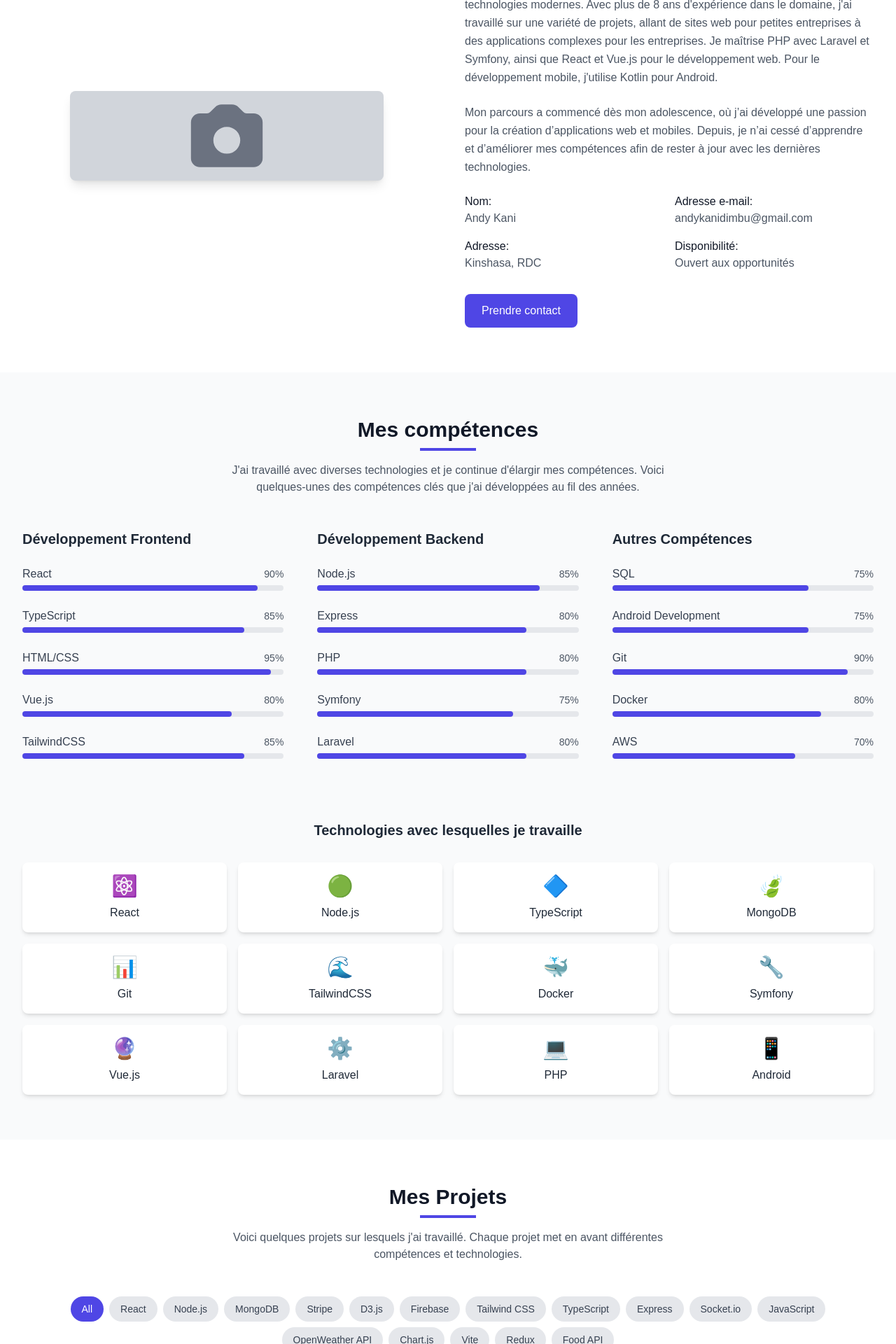
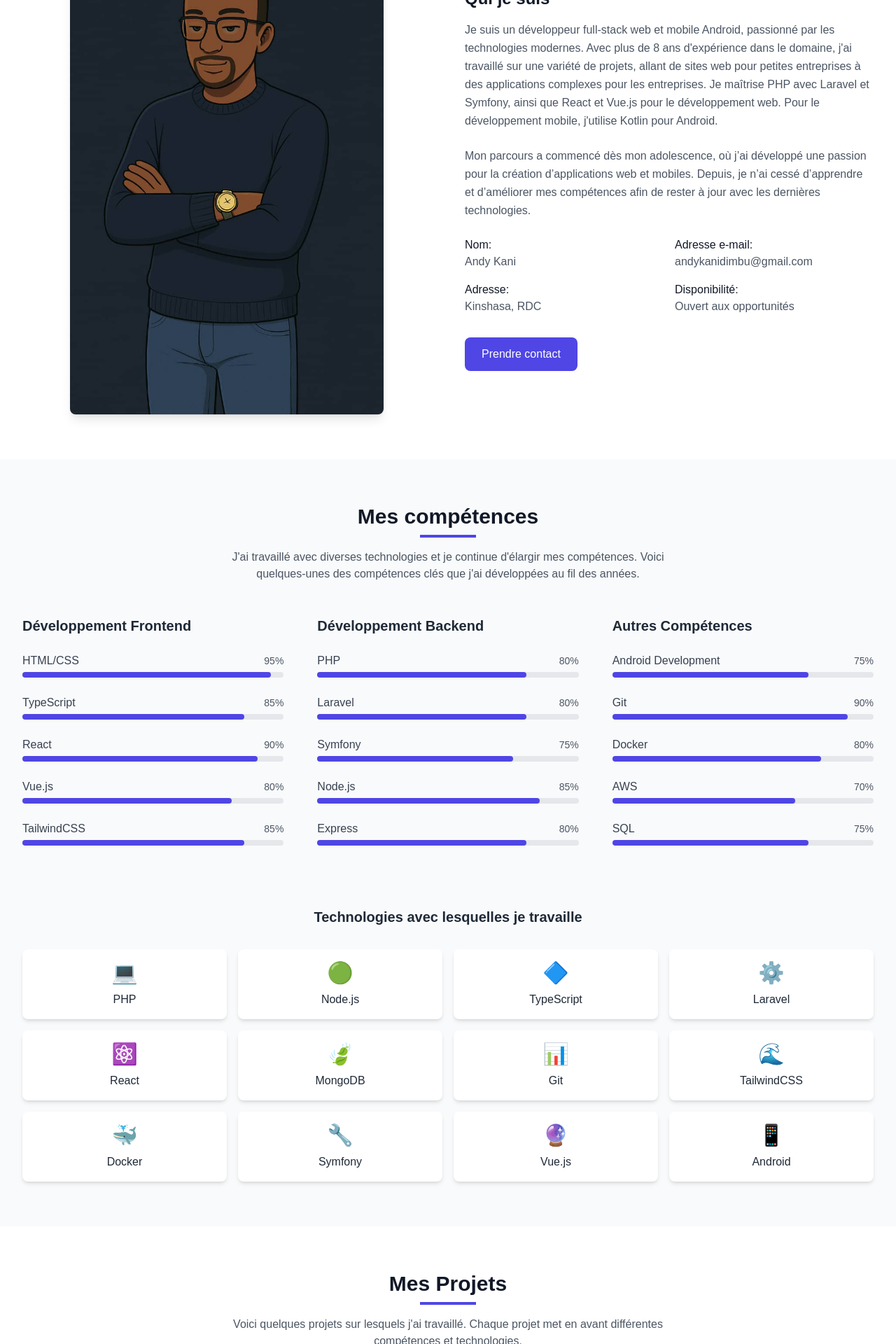
Before and after one commit to andydefer/portfolio, a React (Vite) app: page / in a window 1280 px wide. Shown: the part 800-2720 px from the top of the page at 70% size. Built offline with nearby package versions, Linux system fonts and the light colour scheme.

Commit message:
feat: optimisation du design

```diff
--- a/src/components/About.tsx
+++ b/src/components/About.tsx
@@ -57,31 +57,19 @@
             >
               {/* Replace with actual image */}
               <div className="aspect-w-4 aspect-h-5 bg-gray-300 flex items-center justify-center">
-                <motion.svg
-                  className="w-32 h-32 text-gray-500"
-                  fill="currentColor"
-                  viewBox="0 0 20 20"
-                  xmlns="http://www.w3.org/2000/svg"
-                  initial={{ opacity: 0, scale: 0.5, rotate: -10 }}
-                  animate={
-                    isImageInView
-                      ? { opacity: 1, scale: 1, rotate: 0 }
-                      : { opacity: 0, scale: 0.5, rotate: -10 }
-                  }
+                <motion.img
+                  className="text-gray-500"
+                  src="/public/assets/andy-kani.png"
+                  alt="Profile icon"
+                  initial={{ scale: 0, opacity: 0 }}
+                  animate={{ scale: 1, opacity: 1 }}
                   transition={{
-                    duration: 0.5,
-                    delay: 0.2,
                     type: "spring",
                     stiffness: 260,
                     damping: 20,
+                    delay: 1.2,
                   }}
-                >
-                  <path
-                    fillRule="evenodd"
-                    d="M4 5a2 2 0 00-2 2v8a2 2 0 002 2h12a2 2 0 002-2V7a2 2 0 00-2-2h-1.586a1 1 0 01-.707-.293l-1.121-1.121A2 2 0 0011.172 3H8.828a2 2 0 00-1.414.586L6.293 4.707A1 1 0 015.586 5H4zm6 9a3 3 0 100-6 3 3 0 000 6z"
-                    clipRule="evenodd"
-                  />
-                </motion.svg>
+                />
               </div>
             </motion.div>
           </motion.div>
--- a/src/components/Contact.tsx
+++ b/src/components/Contact.tsx
@@ -117,7 +117,7 @@
           }
           transition={{ duration: 0.5 }}
         >
-          <h2 className="text-3xl font-bold text-gray-900">Contact Me</h2>
+          <h2 className="text-3xl font-bold text-gray-900">Me contacter</h2>
           <motion.div
             className="h-1 w-20 bg-indigo-600 mx-auto mt-2"
             initial={{ width: 0 }}
--- a/src/components/Hero.tsx
+++ b/src/components/Hero.tsx
@@ -109,11 +109,10 @@
           >
             {/* Replace with your profile image */}
             <div className="w-full h-full bg-gray-300 flex items-center justify-center">
-              <motion.svg
-                className="w-24 h-24 text-gray-500"
-                fill="currentColor"
-                viewBox="0 0 20 20"
-                xmlns="http://www.w3.org/2000/svg"
+              <motion.img
+                className="text-gray-500"
+                src="/public/assets/andy-classe.png"
+                alt="Profile icon"
                 initial={{ scale: 0, opacity: 0 }}
                 animate={{ scale: 1, opacity: 1 }}
                 transition={{
@@ -122,13 +121,7 @@
                   damping: 20,
                   delay: 1.2,
                 }}
-              >
-                <path
-                  fillRule="evenodd"
-                  d="M10 9a3 3 0 100-6 3 3 0 000 6zm-7 9a7 7 0 1114 0H3z"
-                  clipRule="evenodd"
-                />
-              </motion.svg>
+              />
             </div>
           </motion.div>
         </motion.div>
--- a/src/components/Projects.tsx
+++ b/src/components/Projects.tsx
@@ -136,51 +136,51 @@
   const projects = [
     {
       id: 1,
-      title: "E-commerce Platform",
+      title: "Farnana",
       description:
-        "A full-stack e-commerce solution with product management, cart functionality, and payment processing.",
-      tags: ["React", "Node.js", "MongoDB", "Stripe"],
-      imageUrl: "",
+        "Farnana est une plateforme congolaise d’apprentissage en ligne, offrant des cours pratiques, accessibles à vie, ainsi que des formations avec certificats ou diplômes, en partenariat avec des institutions reconnues, le tout avec des options gratuites ou payantes.",
+      tags: ["React", "Laravel", "MongoDB", "Stripe"],
+      imageUrl: "/assets/project1.jpg",
     },
     {
       id: 2,
-      title: "Social Media Dashboard",
+      title: "Afya",
       description:
-        "Analytics dashboard for social media metrics with real-time data visualization.",
-      tags: ["React", "D3.js", "Firebase", "Tailwind CSS"],
-      imageUrl: "",
+        "Afya est une plateforme congolaise de prise de rendez-vous médicaux en ligne, permettant aux patients de réserver des consultations facilement avec des professionnels de santé et de gestion des rendez-vous, le tout avec une interface simple et accessible.",
+      tags: ["React", "Android", "Laravel", "Tailwind CSS"],
+      imageUrl: "/assets/project2.jpg",
     },
     {
       id: 3,
-      title: "Task Management App",
+      title: "Skillwhere",
       description:
-        "Collaborative task management application with real-time updates and team features.",
-      tags: ["TypeScript", "React", "Express", "Socket.io"],
-      imageUrl: "",
+        "Skillwhere est une plateforme en ligne permet l'achat de matériaux de construction de qualité et la location d’équipements spécialisés, offrant une solution pratique et accessible pour les professionnels et particuliers dans le secteur de la construction.",
+      tags: ["TypeScript", "React", "Symfony", "Socket.io"],
+      imageUrl: "/assets/project3.jpg",
     },
     {
       id: 4,
-      title: "Weather Forecast App",
+      title: "Modern Structural Concept",
       description:
-        "Location-based weather forecast application with 7-day predictions and historical data.",
-      tags: ["JavaScript", "OpenWeather API", "Chart.js"],
-      imageUrl: "",
+        "Modern Structural Concept est une entreprise congolaise spécialisée dans l'architecture, la constructione t l'infrastructure, offrant des solutions innovantes et durables pour des projets de qualité en RDC.",
+      tags: ["Vue Js", "Laravel", "Tailwind CSS"],
+      imageUrl: "/assets/project4.jpg",
     },
     {
       id: 5,
-      title: "Portfolio Website",
+      title: "Bartban",
       description:
-        "Personal portfolio website built with modern web technologies.",
-      tags: ["React", "Tailwind CSS", "Vite"],
-      imageUrl: "",
+        "Bartban est une plateforme de financement participatif qui permet aux créateurs de projets de lever des fonds en ligne auprès de la communauté, en soutenant des initiatives créatives, sociales, et entrepreneuriales..",
+      tags: ["Laravel", "React", "Tailwind CSS", "SerdiPay"],
+      imageUrl: "/assets/project5.jpg",
     },
     {
       id: 6,
-      title: "Recipe Finder App",
+      title: "TechPreneurs",
       description:
-        "Recipe search and saving application with filtering by ingredients and dietary restrictions.",
-      tags: ["React", "Redux", "Food API"],
-      imageUrl: "",
+        "TechPreneurs est la maison mère de plateformes innovantes comme Skillwhere, Farnana, et Bartban, soutenant des initiatives technologiques et entrepreneuriales visant à révolutionner l'apprentissage en ligne, la gestion de projets et le financement participatif.",
+      tags: ["React", "Redux", "API REST", "Firebase"],
+      imageUrl: "/assets/project6.jpg",
     },
   ];
 
--- a/src/components/Skills.tsx
+++ b/src/components/Skills.tsx
@@ -90,43 +90,43 @@
   const isTechInView = useScrollAnimation(techRef, { threshold: 0.1 });
   // Frontend skills
   const frontendSkills = [
+    { name: "HTML/CSS", percentage: 95 },
+    { name: "TypeScript", percentage: 85 },
     { name: "React", percentage: 90 },
-    { name: "TypeScript", percentage: 85 },
-    { name: "HTML/CSS", percentage: 95 },
     { name: "Vue.js", percentage: 80 },
     { name: "TailwindCSS", percentage: 85 },
   ];
 
   // Backend skills
   const backendSkills = [
+    { name: "PHP", percentage: 80 },
+    { name: "Laravel", percentage: 80 },
+    { name: "Symfony", percentage: 75 },
     { name: "Node.js", percentage: 85 },
     { name: "Express", percentage: 80 },
-    { name: "PHP", percentage: 80 },
-    { name: "Symfony", percentage: 75 },
-    { name: "Laravel", percentage: 80 },
   ];
 
   const otherSkills = [
-    { name: "SQL", percentage: 75 },
     { name: "Android Development", percentage: 75 },
     { name: "Git", percentage: 90 },
     { name: "Docker", percentage: 80 },
     { name: "AWS", percentage: 70 },
+    { name: "SQL", percentage: 75 },
   ];
 
   // Technologies - using emoji as placeholders for icons
   const technologies = [
-    { name: "React", icon: "⚛️" },
+    { name: "PHP", icon: "💻" },
     { name: "Node.js", icon: "🟢" },
     { name: "TypeScript", icon: "🔷" },
+    { name: "Laravel", icon: "⚙️" },
+    { name: "React", icon: "⚛️" },
     { name: "MongoDB", icon: "🍃" },
     { name: "Git", icon: "📊" },
     { name: "TailwindCSS", icon: "🌊" },
     { name: "Docker", icon: "🐳" },
     { name: "Symfony", icon: "🔧" },
     { name: "Vue.js", icon: "🔮" },
-    { name: "Laravel", icon: "⚙️" },
-    { name: "PHP", icon: "💻" },
     { name: "Android", icon: "📱" },
   ];
   return (
```
Also changed, not shown: public/assets/andy-classe.png (added), public/assets/andy-kani.png (added).
